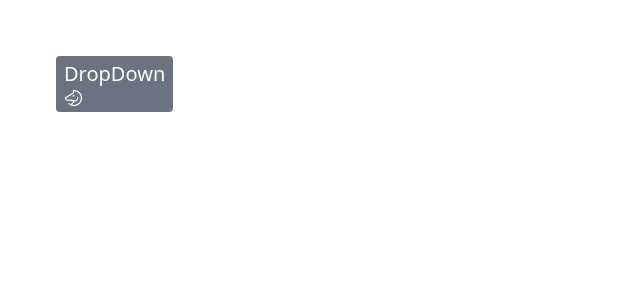
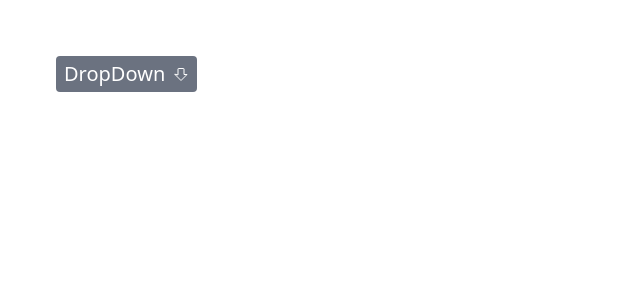
Before and after one commit to moonspark78/test-DD-Typescript, a React (Create React App) app: page / in a window 1280 px wide. Shown: the top 300 px of the page, without its empty margins (0-640 px from the left). Built offline with nearby package versions, Linux system fonts and the light colour scheme.

Commit message:
:safety_vest: toggle  :safety_vest:  :art:

```diff
--- a/src/components/DropDown.tsx
+++ b/src/components/DropDown.tsx
@@ -1,22 +1,31 @@
 import React, { useState } from 'react'
-import { Horse} from "phosphor-react";
+import { ArrowFatDown, ArrowFatUp} from "phosphor-react";
 
 const DropDown = ({ options } : { options : string[] }) => {
 
     const [isOpen, setIsOpen] = useState(false)
+
+    const toggleDropdown = () => {
+        setIsOpen(!isOpen);  // Alterne entre ouvert et fermé
+    };
+
+
   return (
-    <div>
+    <div className='relative'>
         <button
-            onClick={() => setIsOpen(true)}
-            className='rounded text-white px-2 py-1 hover:bg-gray-400 bg-gray-500  text-xl'
+            onClick={toggleDropdown}
+            className='rounded flex items-center text-white px-2 py-1 hover:bg-gray-400 bg-gray-500  text-xl'
         >
-            DropDown
-            <Horse/>
+            <div className='mr-2'>DropDown</div>
+            <div>
+                {isOpen ? <ArrowFatUp size={16} /> : <ArrowFatDown size={16} />}
+
+            </div>
         </button>
 
         {
             isOpen &&
-            <div className='bg-black rounded border text-white py-1'>
+            <div className='bg-black absolute rounded border text-white py-2 mt-2 w-40'>
                 <ul>
                     {options.map(option => (
                         <li className='hover:bg-blue-500 cursor-pointer px-2' key={option}>{option}</li>
```
